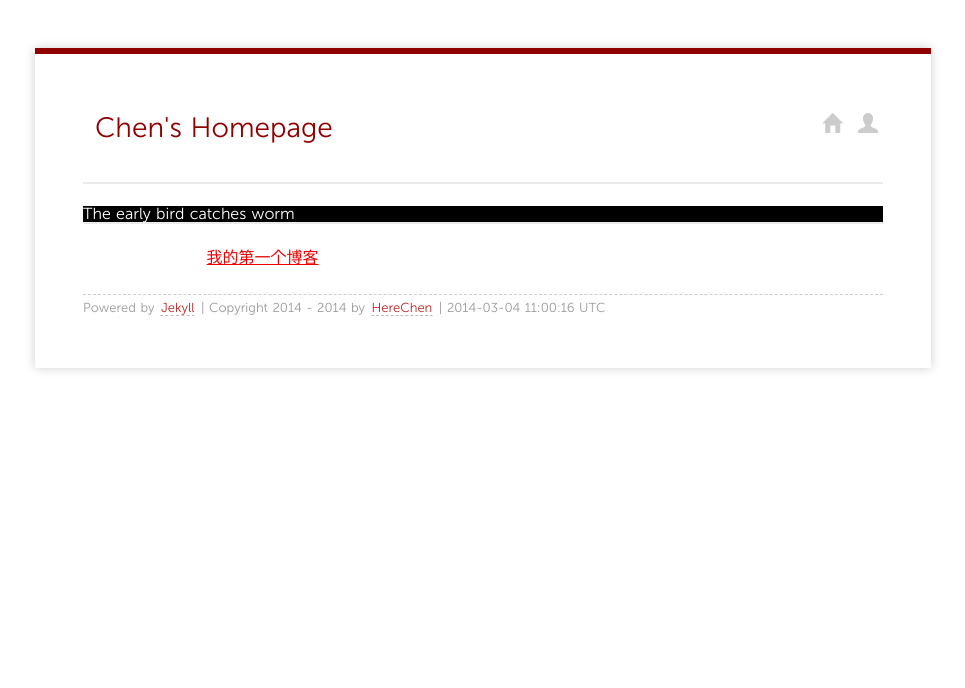
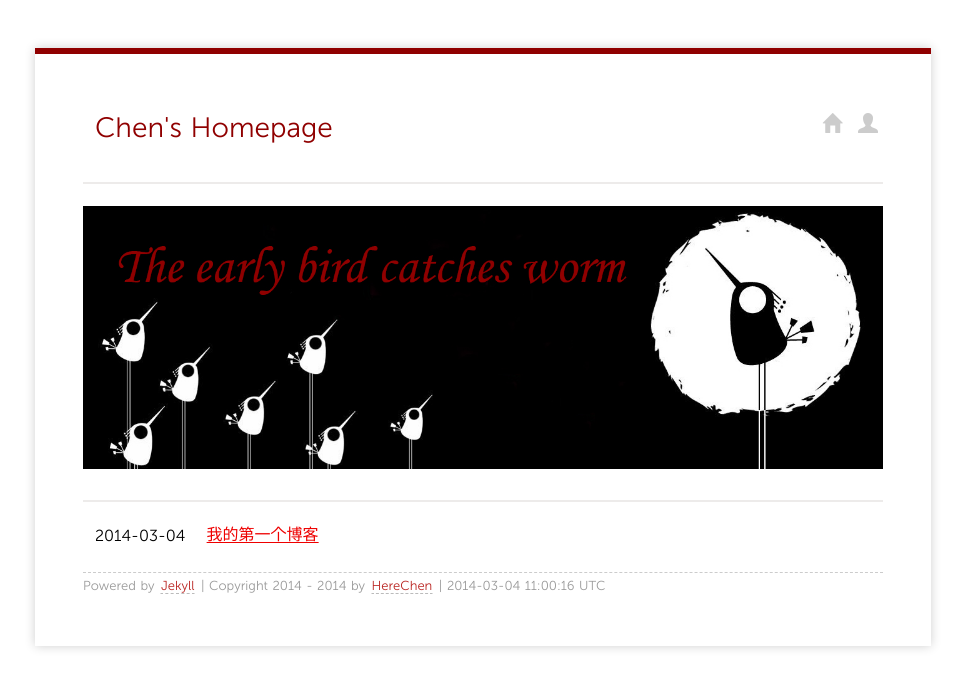
Before and after one commit to Xuezhiyuanlin/herechen.github.io, a Jekyll site: the page built from index.html, in a window 1280 px wide. Shown: the top 688 px of the page, without its empty margins (157-1122 px from the left). Built offline with Jekyll 4.4.1, drawn with Linux system fonts in a browser that asks for light colours.

Commit message:
herechen

```diff
--- a/index.html
+++ b/index.html
@@ -3,15 +3,9 @@ layout: default
 title: Chen's Homepage
 ---
 
-<!--
 <p>
-	<img src="/media/cover.jpg" title="earlybird" align="center" width="800"/>
+	<img src="/media/bird.jpg" title="earlybird" align="center" width="800"/>
 </p>
--->
-
-<div style="background:url('/media/cover.jpg') no-repeat; width:800; height:380">
-	The early bird catches worm
-</div>
 <hr>
 
 <ul>
--- a/media/css/screen.css
+++ b/media/css/screen.css
@@ -73,7 +73,6 @@ body>div {
     padding: 3em 3em 1.5em;
     margin: 3em auto;
     background-color: #fff;
-    color:#ffffff;
     -moz-box-shadow: 0 0 10px 0 #cfcfcf;
     -webkit-box-shadow: 0 0 10px 0 #cfcfcf;
     box-shadow: 0 0 10px 0 #cfcfcf;
```
Also changed, not shown: media/bird.jpg (added), 1 other file.
